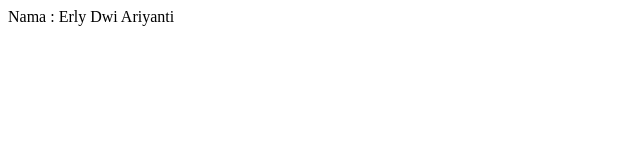
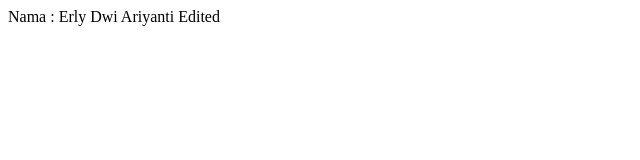
Before and after one commit to erlyariyanti/PESILAT, a plain HTML site: page hello.html in a window 1280 px wide. Shown: the full height of the page, 0-640 px from the left. Drawn offline with Linux system fonts and the light colour scheme.

Commit message:
Update hello.html

```diff
--- a/hello.html
+++ b/hello.html
@@ -8,5 +8,7 @@
 </head>
 <body>
     Nama : Erly Dwi Ariyanti
+
+    Edited
 </body>
 </html>
```
